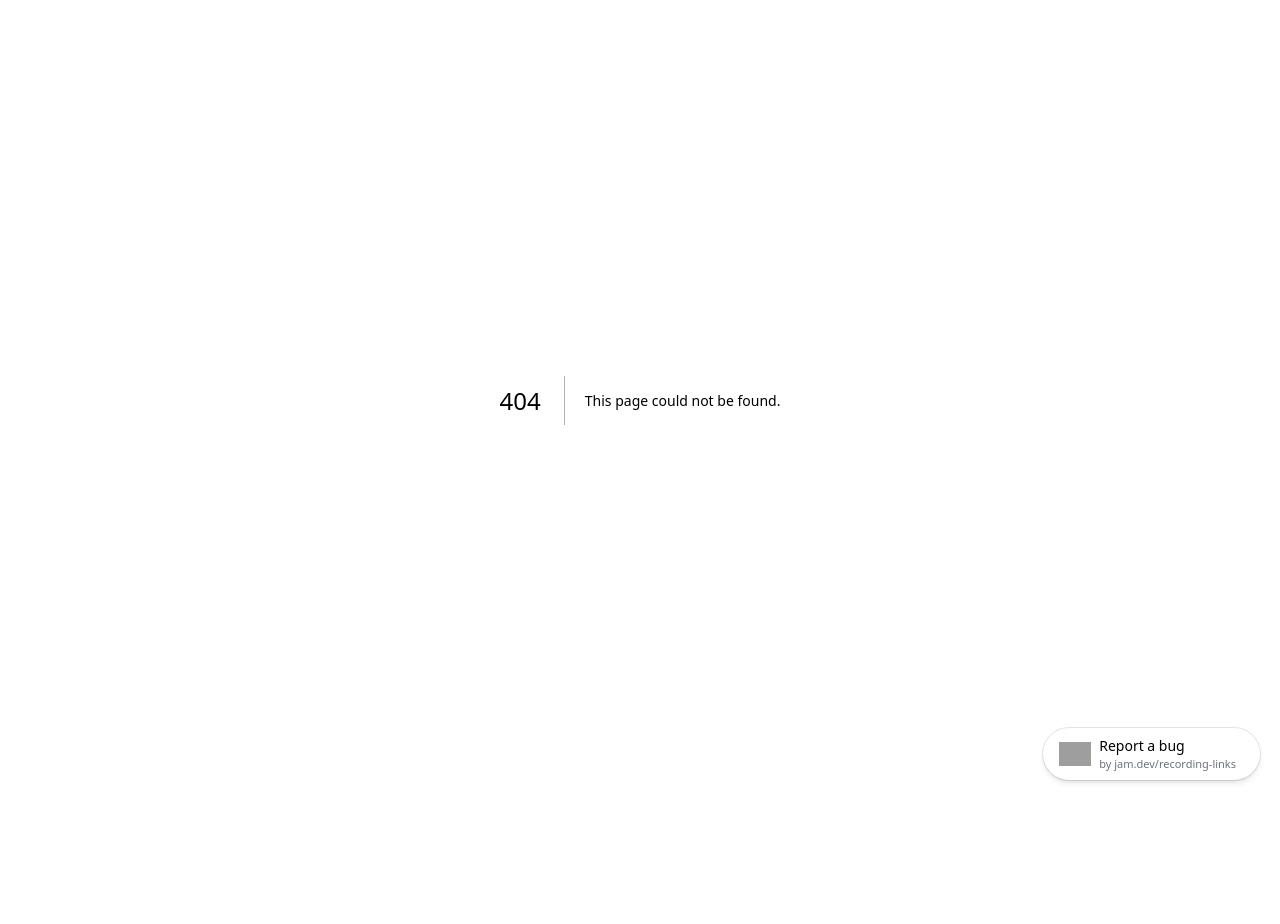
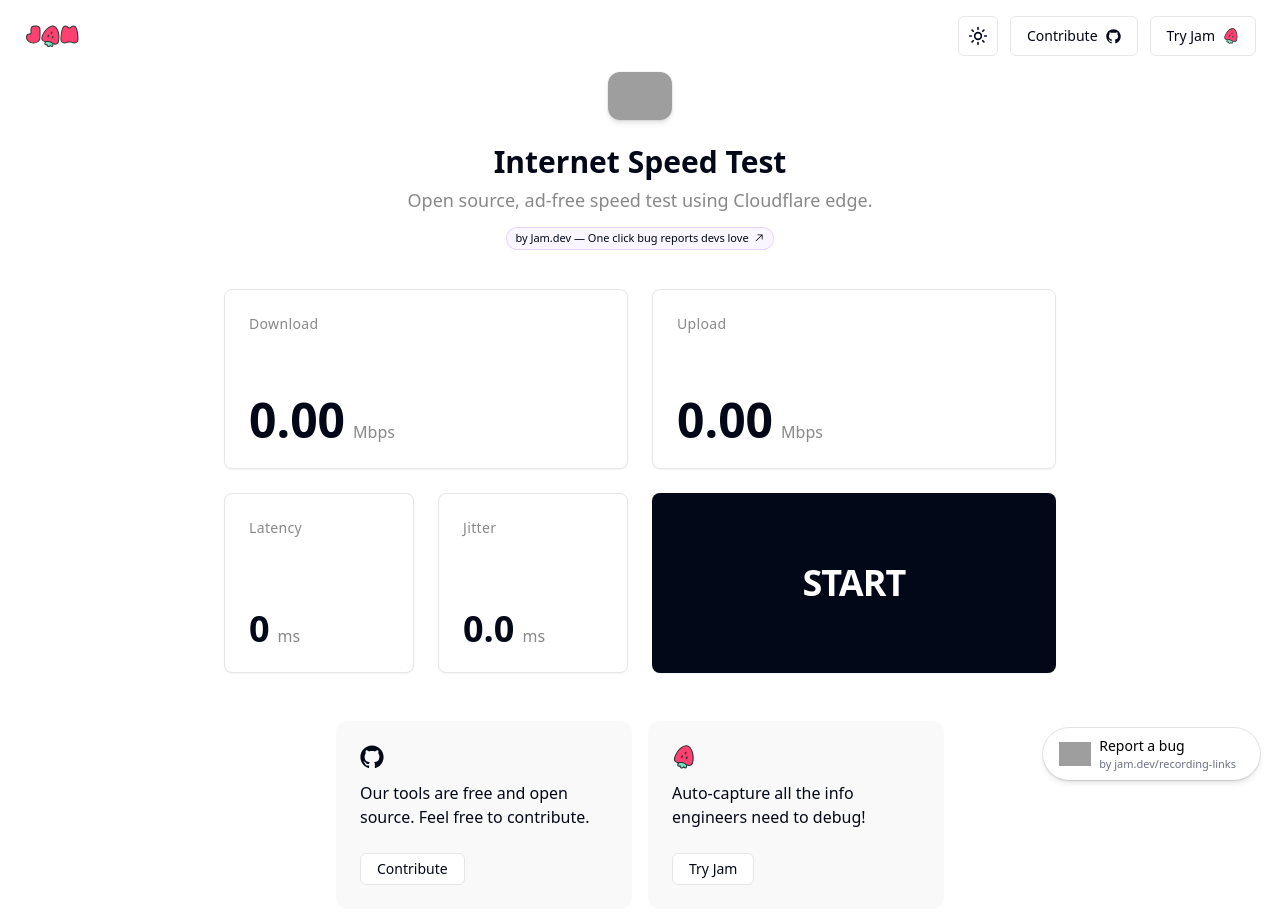
Before and after one commit to jamdotdev/jam-dev-utilities, a Next.js app: page /utilities/internet-speed-test in a window 1280 px wide. Before the commit this address had no page. Shown: the top 924 px of the page. Before the commit the page ends 800 px from the top, so only its background shows below. Built offline with nearby package versions, Linux system fonts and the light colour scheme; grey boxes are pictures that could not be loaded.

Commit message:
feat: create speed test component

```diff
--- a/package.json
+++ b/package.json
@@ -12,6 +12,7 @@
     "format:check": "prettier --check '**/*.{js,jsx,ts,tsx,json,css,scss,md}'"
   },
   "dependencies": {
+    "@cloudflare/speedtest": "^1.6.0",
     "@monaco-editor/react": "^4.6.0",
     "@radix-ui/react-checkbox": "^1.1.1",
     "@radix-ui/react-icons": "^1.3.0",
--- /dev/null
+++ b/pages/utilities/internet-speed-test.tsx
@@ -0,0 +1,244 @@
+import { useCallback, useRef, useState } from "react";
+import PageHeader from "@/components/PageHeader";
+import Header from "@/components/Header";
+import { CMDK } from "@/components/CMDK";
+import CallToActionGrid from "@/components/CallToActionGrid";
+import Meta from "@/components/Meta";
+import SpeedTestEngine from "@cloudflare/speedtest";
+import { Card } from "@/components/ds/CardComponent";
+import { cn } from "@/lib/utils";
+
+type TestState = {
+  status: "idle" | "running" | "finished";
+  result: SpeedResult;
+};
+
+type SpeedResult = ReturnType<
+  typeof SpeedTestEngine.prototype.results.getSummary
+>;
+
+const createSpeedTestEngine = () => {
+  return new SpeedTestEngine({
+    autoStart: false,
+    measurements: [
+      // Quick latency check (1-2 seconds)
+      { type: "latency", numPackets: 5 },
+
+      // Download test (4-5 seconds)
+      { type: "download", bytes: 1e6, count: 2, bypassMinDuration: true },
+      { type: "download", bytes: 1e7, count: 1, bypassMinDuration: true },
+
+      // Upload test (4-5 seconds)
+      { type: "upload", bytes: 1e6, count: 2, bypassMinDuration: true },
+      { type: "upload", bytes: 1e7, count: 1, bypassMinDuration: true },
+    ],
+  });
+};
+
+const outlineStyles =
+  "outline outline-2 outline-green-500 outline-offset-2 shadow-md transition";
+
+export default function InternetSpeedTest() {
+  const [testState, setTestState] = useState<TestState>({
+    status: "idle",
+    result: {} as SpeedResult,
+  });
+
+  const engineRef = useRef<SpeedTestEngine | null>(null);
+
+  const toggleTest = useCallback(async () => {
+    if (testState.status === "running") {
+      engineRef.current?.pause?.();
+      engineRef.current = null;
+      setTestState({ status: "idle", result: {} });
+      return;
+    }
+
+    setTestState({ status: "running", result: {} });
+    const speedTest = createSpeedTestEngine();
+    engineRef.current = speedTest;
+
+    speedTest.onResultsChange = () => {
+      if (engineRef.current !== speedTest) {
+        return;
+      }
+
+      setTestState((prev) => ({
+        ...prev,
+        result: speedTest.results.getSummary(),
+      }));
+    };
+
+    speedTest.onFinish = (final) => {
+      if (engineRef.current !== speedTest) {
+        return;
+      }
+
+      setTestState({ status: "finished", result: final.getSummary() });
+      engineRef.current = null;
+    };
+
+    speedTest.onError = () => {
+      if (engineRef.current !== speedTest) {
+        return;
+      }
+
+      engineRef.current = null;
+      setTestState({ status: "idle", result: {} });
+    };
+
+    speedTest.play();
+  }, [testState.status]);
+
+  return (
+    <main>
+      <Meta
+        title="Internet Speed Test | Free, Open Source & Ad-free"
+        description="Run a fast, privacy-friendly internet speed test (download, upload, latency & jitter) powered by Cloudflare."
+      />
+      <Header />
+      <CMDK />
+
+      <section className="container max-w-4xl mb-10">
+        <PageHeader
+          title="Internet Speed Test"
+          description="Open source, ad-free speed test using Cloudflare edge."
+        />
+      </section>
+
+      <section className="container max-w-4xl mb-12 space-y-8">
+        <div className="grid gap-6 md:grid-cols-4 auto-rows-[180px]">
+          <Card
+            className={cn(
+              "md:col-span-2 row-span-1 flex flex-col relative transition-shadow p-6",
+              testState.status === "finished" && outlineStyles
+            )}
+          >
+            <Label
+              isRunning={testState.status === "running"}
+              title="Download"
+            />
+
+            <div className="flex-1 flex flex-col justify-end">
+              <div className="text-5xl font-semibold tabular-nums leading-none">
+                {((testState.result.download || 0) / 1_000_000).toFixed(2)}
+                <span className="ml-2 text-base font-normal text-muted-foreground">
+                  Mbps
+                </span>
+              </div>
+            </div>
+          </Card>
+
+          <Card
+            className={cn(
+              "md:col-span-2 row-span-1 flex flex-col relative transition-shadow p-6",
+              testState.status === "finished" && outlineStyles
+            )}
+          >
+            <Label isRunning={testState.status === "running"} title="Upload" />
+
+            <div className="flex-1 flex flex-col justify-end">
+              <div className="text-5xl font-semibold tabular-nums leading-none">
+                {((testState.result.upload || 0) / 1_000_000).toFixed(2)}
+                <span className="ml-2 text-base font-normal text-muted-foreground">
+                  Mbps
+                </span>
+              </div>
+            </div>
+          </Card>
+
+          <Card
+            className={cn(
+              "md:col-span-1 row-span-1 flex flex-col transition-shadow p-6",
+              testState.status === "finished" && outlineStyles
+            )}
+          >
+            <Label isRunning={testState.status === "running"} title="Latency" />
+
+            <div className="flex-1 flex flex-col justify-end">
+              <div className="text-4xl font-semibold tabular-nums leading-none">
+                {(testState.result.latency || 0).toFixed(0)}
+                <span className="ml-2 text-base font-normal text-muted-foreground">
+                  ms
+                </span>
+              </div>
+            </div>
+          </Card>
+          <Card
+            className={cn(
+              "md:col-span-1 row-span-1 flex flex-col transition-shadow p-6",
+              testState.status === "finished" && outlineStyles
+            )}
+          >
+            <Label isRunning={testState.status === "running"} title="Jitter" />
+
+            <div className="flex-1 flex flex-col justify-end">
+              <div className="text-4xl font-semibold tabular-nums leading-none">
+                {(testState.result.jitter || 0).toFixed(1)}
+                <span className="ml-2 text-base font-normal text-muted-foreground">
+                  ms
+                </span>
+              </div>
+            </div>
+          </Card>
+
+          <Card
+            className="md:col-span-2 row-span-1 flex flex-col cursor-pointer select-none group border-none bg-foreground"
+            onClick={toggleTest}
+            role="button"
+            tabIndex={0}
+            onKeyDown={(e) => {
+              if (e.key === "Enter" || e.key === " ") {
+                e.preventDefault();
+                toggleTest();
+              }
+            }}
+          >
+            <div className="flex-1 flex items-center justify-center">
+              <div className="text-4xl font-semibold tracking-tight text-background">
+                {getButtonLabel(testState.status)}
+              </div>
+            </div>
+          </Card>
+        </div>
+      </section>
+
+      <CallToActionGrid />
+    </main>
+  );
+}
+
+interface LabelProps {
+  isRunning: boolean;
+  title: string;
+}
+
+const Label = (props: LabelProps) => {
+  return (
+    <div className="flex items-center gap-2">
+      <h4 className="text-sm font-medium tracking-wide text-muted-foreground">
+        {props.title}
+      </h4>
+      {props.isRunning && <PulsatingCircle />}
+    </div>
+  );
+};
+
+const PulsatingCircle = () => {
+  return (
+    <div className="flex w-2 h-2 rounded-full animate-subtle-pulse bg-green-700" />
+  );
+};
+
+const getButtonLabel = (status: TestState["status"]) => {
+  switch (status) {
+    case "idle":
+      return "START";
+    case "running":
+      return "STOP";
+    case "finished":
+      return "RESTART";
+    default:
+      return "START";
+  }
+};
--- a/tailwind.config.ts
+++ b/tailwind.config.ts
@@ -80,11 +80,20 @@
             transform: "scale(1)",
           },
         },
+        "subtle-pulse": {
+          "0%, 100%": {
+            opacity: "1",
+          },
+          "50%": {
+            opacity: ".5",
+          },
+        },
       },
       animation: {
         "accordion-down": "accordion-down 0.2s ease-out",
         "accordion-up": "accordion-up 0.2s ease-out",
         "grow-from-center": "grow-from-center 0.5s ease-out forwards",
+        "subtle-pulse": "subtle-pulse 1s ease-in-out infinite",
       },
     },
   },
```
Also changed, not shown: 1 other file (tests, documents, lock files or other folders).
